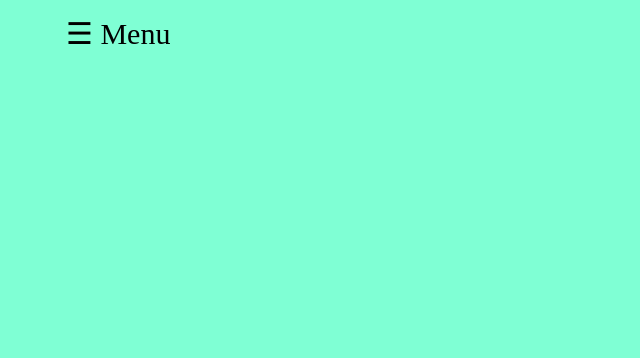
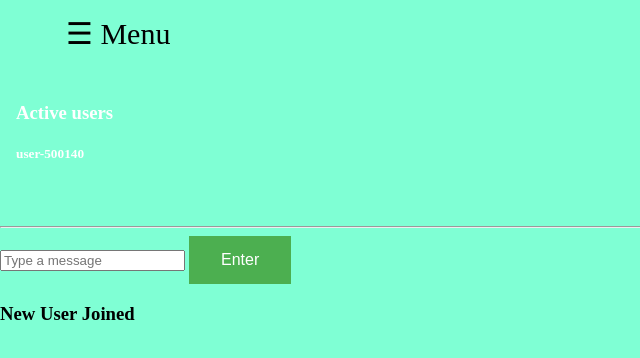
Before and after one commit to DogukanTheCoder/Final-Assessment---W.D, a website: page public/chat.html in a window 1280 px wide. Shown: the whole page, without its empty margins (0-640 px from the left). Drawn offline with nearby package versions, Linux system fonts and the light colour scheme; no server answers.

Commit message:
Added more information into the home page and added extra code for the chat page to display active users and made sure the navigation bars were functional

```diff
--- a/public/chat.html
+++ b/public/chat.html
@@ -16,13 +16,17 @@
 
 </div>
       <div class="main">
-                    <span style="font-size:30px;cursor:pointer" onclick="openNav()">&#9776; Menu</span>
-                    </div>
+        <span style="font-size:30px;cursor:pointer" onclick="openNav()">&#9776; Menu</span>
+        </div>
+
+        </div>
 
 
-    <div class="sidenav">
+    <div class="content">
         <div class="inbox__people">
             <h3>Active users</h3>
+          </div>
+
           </div>
 
 
@@ -43,14 +47,27 @@
             </button>
           </form>
       </div>
+
+
+<div class="content">
+  <div class="inbox__new user">
+    <h3>New User Joined</h3>
+    <div>
+
+      </div>
+
       <script>
+
 function openNav() {
   document.getElementById("new").style.width = "100%";
 }
+
 function closeNav() {
   document.getElementById("new").style.width = "0";
 }
+
 </script>
+
 
       <script src="/socket.io/socket.io.js"></script>
     <script src="/js/client.js"></script>
--- a/public/css/demo.css
+++ b/public/css/demo.css
@@ -10,6 +10,17 @@
 
   h1 {text-align: center;}
   h1 {color:red}
+
+.message_form__button {
+  background-color: #4CAF50;
+  border: none;
+  color: white;
+  padding: 15px 32px;
+  text-align: center;
+  text-decoration: none;
+  display: inline-block;
+  font-size: 16px;
+}
 
   .sidenav {
   height: 100%;
@@ -74,7 +85,6 @@ img {
 
 
 
-  /*make the active user text inherit style from container*/
 
   .inbox__people{
       color: white;
```
Also changed, not shown: index.js (+2 -5 lines), public/about.html (+4 -0 lines), public/index.html (+3 -6 lines).
